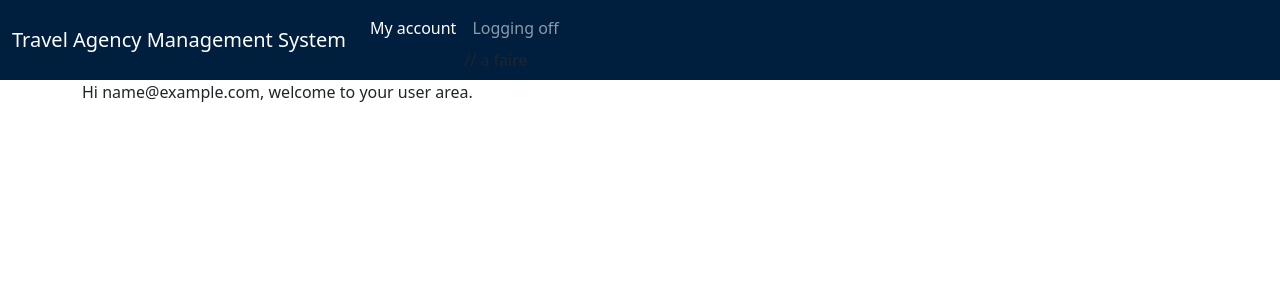
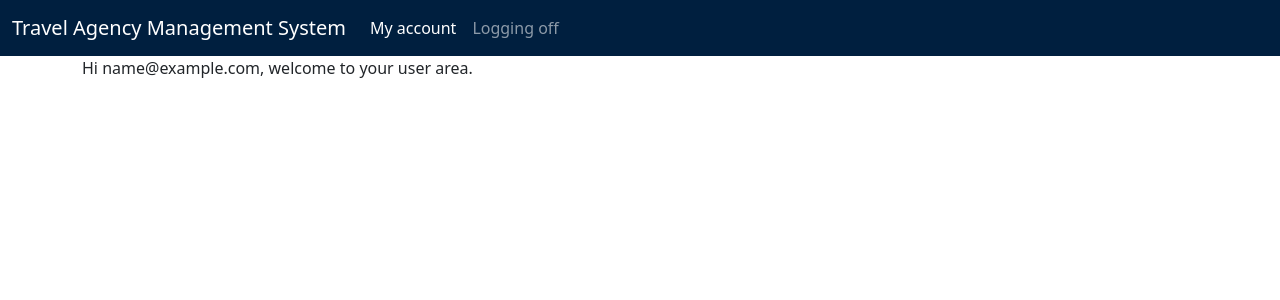
Before and after one commit to francoisandre/utbmTravelAgency, a PHP site: page /view/account.php in a window 1280 px wide. Shown: the top 300 px of the page. Run offline with PHP 8.4, Linux system fonts and the light colour scheme; the visitor is signed in with stand-in values (Sample User, id 1).

Commit message:
Logging off direction

```diff
--- a/view/account.php
+++ b/view/account.php
@@ -18,7 +18,7 @@
                     <a class="nav-link active" aria-current="page" href="account.php">My account</a>
                 </li>
                 <li class="nav-item">
-                    <a class="nav-link" href="c_signout.php">Logging off</a> // a faire
+                    <a class="nav-link" href="controller/c_logout.php">Logging off</a>
                 </li>
             </ul>
         </div>
```
